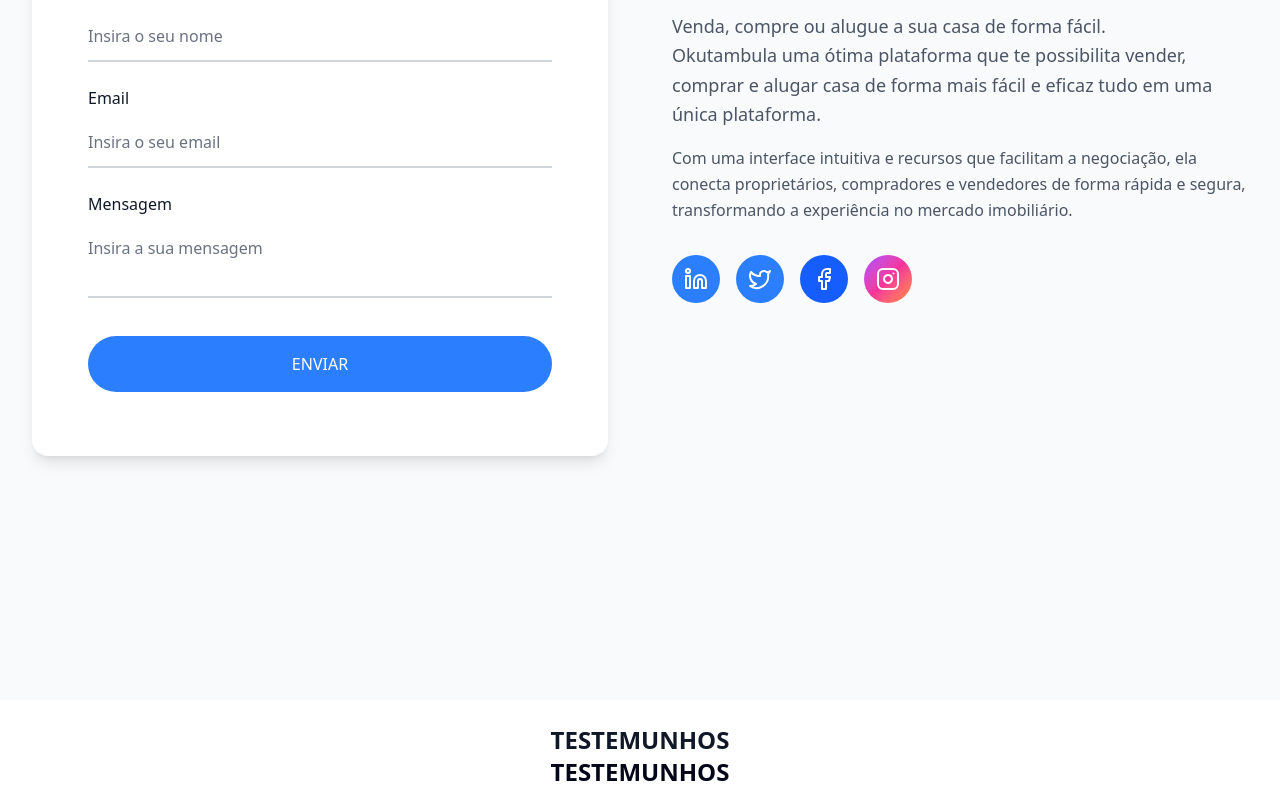
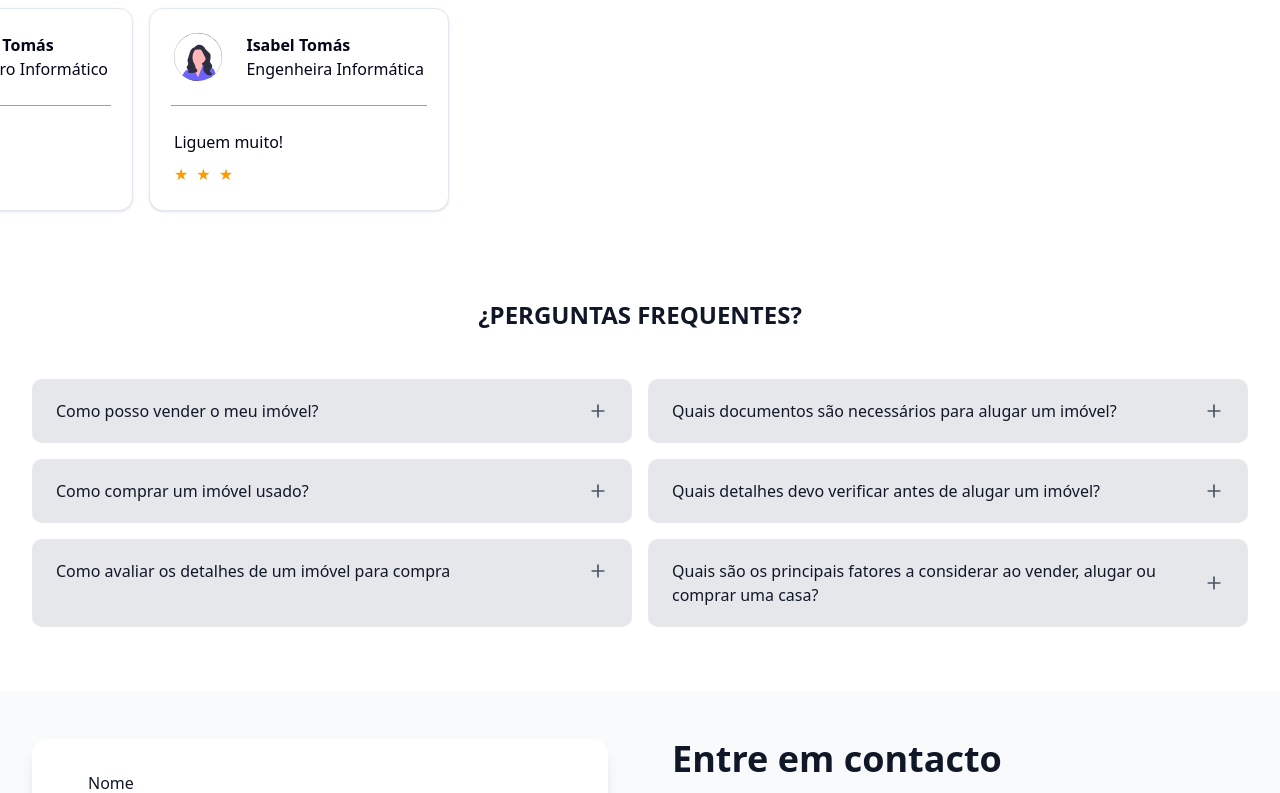
Before and after one commit to gilson-leonel01/okutambula_website, a Next.js app in the folder frontend/: page / in a window 1280 px wide. Shown: the part 3402-4195 px from the top of the page. Built offline with nearby package versions, Linux system fonts and the light colour scheme.

Commit message:
Fix: Fragmentation replaced bug

```diff
--- a/frontend/src/app/components/main/main.tsx
+++ b/frontend/src/app/components/main/main.tsx
@@ -18,7 +18,6 @@ export function Main() {
             <MissionVisionValues />
             <ResearchBased />
             <FeaturedProperties />
-            <GetInTouch />
             <Testimonials />
             <FAQ />
             <GetInTouch />
--- a/frontend/src/app/components/main/testimonials/testimonials.tsx
+++ b/frontend/src/app/components/main/testimonials/testimonials.tsx
@@ -24,7 +24,6 @@ export function Testimonials() {
         <section className="overflow-hidden p-6">
             <div>
                 <h4 className="text-2xl font-bold text-center text-gray-900 uppercase">Testemunhos</h4>
-                <h4 className="text-2xl font-bold text-center uppercase">Testemunhos</h4>
                 <p className="text-lg text-center">
                     Veja o que alguns dos nossos clientes, intermediarios, e vendedores dizem sobre o nosso serviço
                 </p>
```
